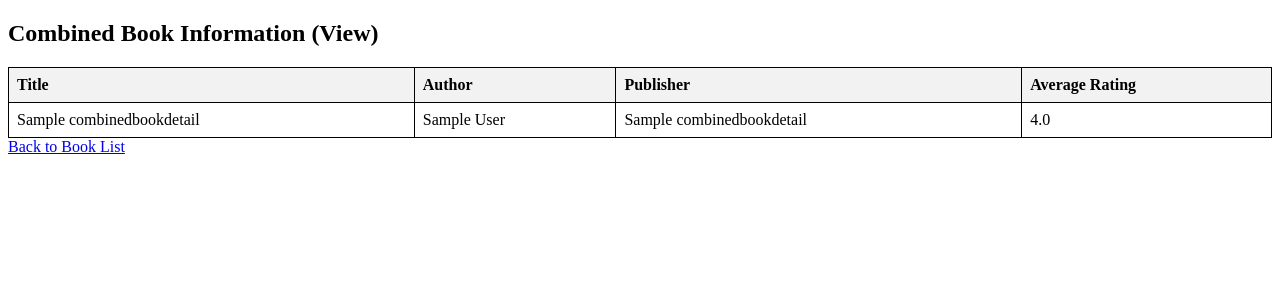
After one commit to klausware/OnlineLibraryDB, a Django app: page /combined-books/ in a window 1280 px wide. The commit adds this page. Shown: the top 300 px of the page. Run offline with Django 5.2, Linux system fonts and the light colour scheme; tables that the repository leaves empty hold one stand-in row (values such as "Sample post").

Commit message:
Combined Book List View added

```diff
--- a/library/webapp/models.py
+++ b/library/webapp/models.py
@@ -65,3 +65,17 @@ class Publisher(models.Model):
 
     def __str__(self):
         return self.name
+
+
+# VIEWS
+
+class CombinedBookDetails(models.Model):
+    book_id = models.AutoField(primary_key=True)
+    book_title = models.CharField(max_length=255)
+    author_name = models.CharField(max_length=255)
+    publisher_name = models.CharField(max_length=255)
+    average_rating = models.FloatField()
+
+    class Meta:
+        managed = False  # No database table creation or deletion operations will be performed for this model.
+        db_table = 'CombinedBookDetails'  # The name of the view in your database
--- a/library/webapp/templates/webapp/book_list.html
+++ b/library/webapp/templates/webapp/book_list.html
@@ -26,6 +26,7 @@
     <a href="{% url 'borrowing_list' %}">Borrowing List</a>
     <a href="{% url 'review_list' %}">Reviews</a>
     <a href="{% url 'publisher_list' %}">Publisher List</a>
+    <a href="{% url 'combined_book_list' %}">| Combined Book List (View) </a>
 
     <table>
         <tr>
--- /dev/null
+++ b/library/webapp/templates/webapp/combined_book_list.html
@@ -0,0 +1,45 @@
+<!DOCTYPE html>
+<html lang="en">
+<head>
+    <meta charset="UTF-8">
+    <title>Combined Book Information</title>
+    <style>
+        table {
+            width: 100%;
+            border-collapse: collapse;
+        }
+        th, td {
+            border: 1px solid black;
+            padding: 8px;
+            text-align: left;
+        }
+        th {
+            background-color: #f2f2f2;
+        }
+    </style>
+</head>
+<body>
+    <h2>Combined Book Information (View)</h2>
+    <table>
+        <tr>
+            <th>Title</th>
+            <th>Author</th>
+            <th>Publisher</th>
+            <th>Average Rating</th>
+        </tr>
+        {% for book in combined_books %}
+        <tr>
+            <td>{{ book.book_title }}</td>
+            <td>{{ book.author_name }}</td>
+            <td>{{ book.publisher_name }}</td>
+            <td>{{ book.average_rating|default:"None" }}</td>
+        </tr>
+        {% empty %}
+        <tr>
+            <td colspan="4">No book information available.</td>
+        </tr>
+        {% endfor %}
+    </table>
+    <a href="{% url 'book_list' %}">Back to Book List</a>
+</body>
+</html>
--- a/library/webapp/urls.py
+++ b/library/webapp/urls.py
@@ -17,5 +17,6 @@ urlpatterns = [
     path('reviews/add/', views.add_review, name='add_review'),
     path('publishers/', views.publisher_list, name='publisher_list'),
     path('publishers/add/', views.add_publisher, name='add_publisher'),
+    path('combined-books/', views.combined_book_list, name='combined_book_list'),
 
 ]
--- a/library/webapp/views.py
+++ b/library/webapp/views.py
@@ -12,6 +12,7 @@ from .forms import Review
 from .forms import ReviewForm
 from .forms import Publisher
 from .forms import PublisherForm
+from .models import CombinedBookDetails
 
 # Create your views here.
 
@@ -152,4 +153,8 @@ def add_publisher(request):
         form = PublisherForm()
     return render(request, 'webapp/add_publisher.html', {'form': form})
 
-# Add an edit_publisher view if needed
+# VIEWS
+
+def combined_book_list(request):
+    combined_books = CombinedBookDetails.objects.all()
+    return render(request, 'webapp/combined_book_list.html', {'combined_books': combined_books})
```
Also changed, not shown: library/webapp/migrations/0014_combinedbookdetails.py (added).
